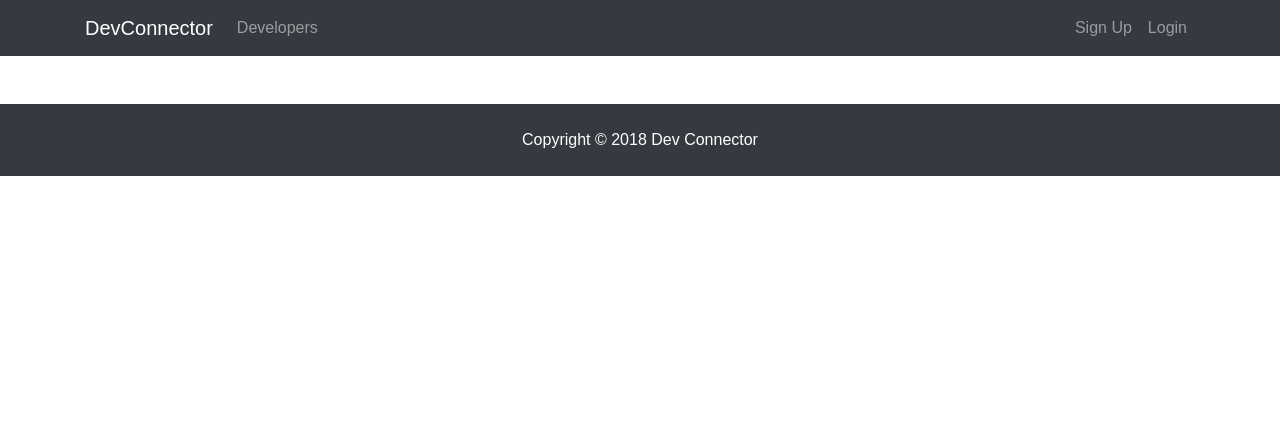
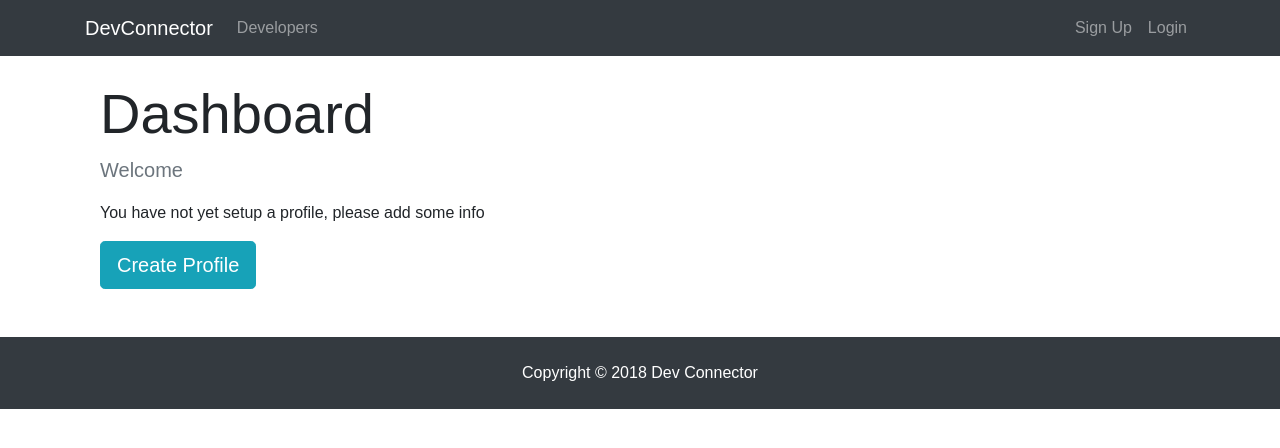
Before and after one commit to pablospaniard/DevConnector, a React (Create React App) app in the folder client/: page /dashboard in a window 1280 px wide. Shown: the top 448 px of the page. Built offline with nearby package versions, Linux system fonts and the light colour scheme; no server answers.

Commit message:
dashboard wip

```diff
--- /dev/null
+++ b/client/src/components/Common/Spinner.js
@@ -0,0 +1,10 @@
+import React from 'react'
+import spinner from './spinner.gif'
+
+export default () => {
+  return (
+    <div>
+      <img src={spinner} alt="Loading..." style={{width: '200px', margin: 'auto', display: 'block'}}/>
+    </div>
+  )
+}
--- a/client/src/components/Dashboard/Dashboard.js
+++ b/client/src/components/Dashboard/Dashboard.js
@@ -1,7 +1,9 @@
 import React, { Component } from 'react'
+import { Link } from 'react-router-dom'
 import PropTypes from 'prop-types'
 import { connect } from 'react-redux'
 import { getCurrentProfile } from '../../actions/profile'
+import Spinner from '../Common/Spinner'
 
 class Dashboard extends Component {
     componentDidMount = () => {
@@ -9,11 +11,61 @@ class Dashboard extends Component {
     }
 
     render() {
-        return <div />
+        const { user } = this.props.auth
+        const { profile, loading } = this.props.profile
+
+        let dashboardContent
+        if (profile === null || loading) {
+            dashboardContent = <Spinner />
+        } else {
+            if (Object.keys(profile).length > 0) {
+                dashboardContent = <h4>Display Profile</h4>
+            } else {
+                dashboardContent = (
+                    <div>
+                        <p className="lead text-muted">Welcome {user.name}</p>
+                        <p>
+                            You have not yet setup a profile, please add some
+                            info
+                        </p>
+                        <Link
+                            to="/create-profile"
+                            className="btn btn-lg btn-info"
+                        >
+                            Create Profile
+                        </Link>
+                    </div>
+                )
+            }
+        }
+
+        return (
+            <div className="dashboard">
+                <div className="container">
+                    <div className="row">
+                        <div className="col-md-12">
+                            <h1 className="display-4">Dashboard</h1>
+                            {dashboardContent}
+                        </div>
+                    </div>
+                </div>
+            </div>
+        )
     }
 }
 
+const mapStateToProps = state => ({
+    profile: state.profile,
+    auth: state.auth,
+})
+
+Dashboard.propTypes = {
+    getCurrentProfile: PropTypes.func.isRequired,
+    auth: PropTypes.object.isRequired,
+    profile: PropTypes.object.isRequired,
+}
+
 export default connect(
-    null,
+    mapStateToProps,
     { getCurrentProfile },
 )(Dashboard)
```
Also changed, not shown: client/src/components/Common/spinner.gif (added).
